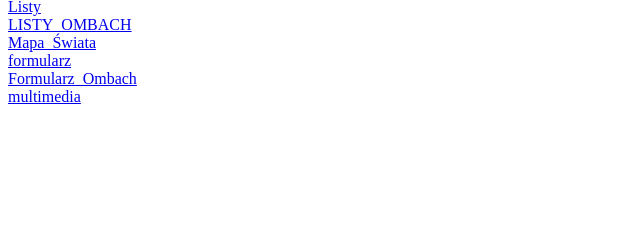
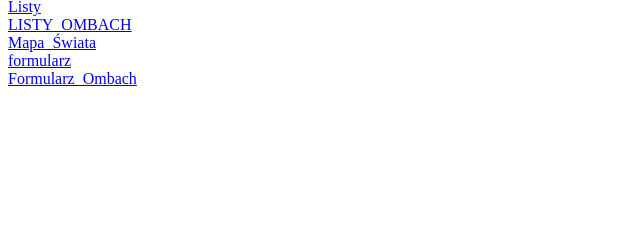
Before and after one commit to Ombach/ombach.github.io, a plain HTML site: page multimedia.html in a window 1280 px wide. Shown: the part 249-488 px from the top of the page, 0-640 px from the left. Drawn offline with Linux system fonts and the light colour scheme.

Commit message:
Update multimedia.html

```diff
--- a/multimedia.html
+++ b/multimedia.html
@@ -22,7 +22,8 @@
 		<a href="Mapa_Świata.html"> Mapa_Świata </a> </br>
 		<a href="Formularz.html"> formularz </a> </br>
 		<a href="Formularz_Ombach.html"> Formularz_Ombach </a> </br>
-		<a href="multimedia.html"> multimedia </a> </br>
+
+
 
 
 
```
